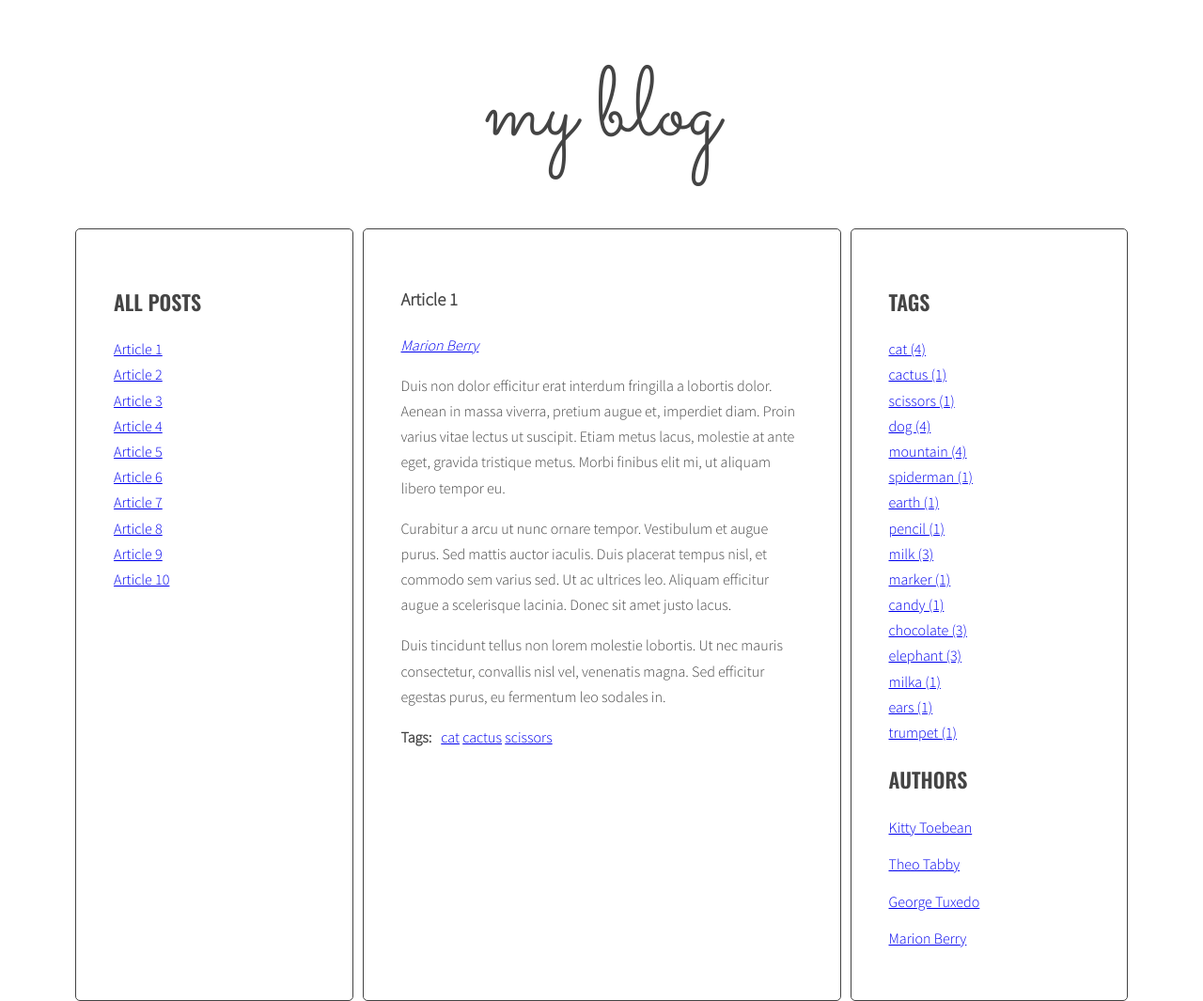
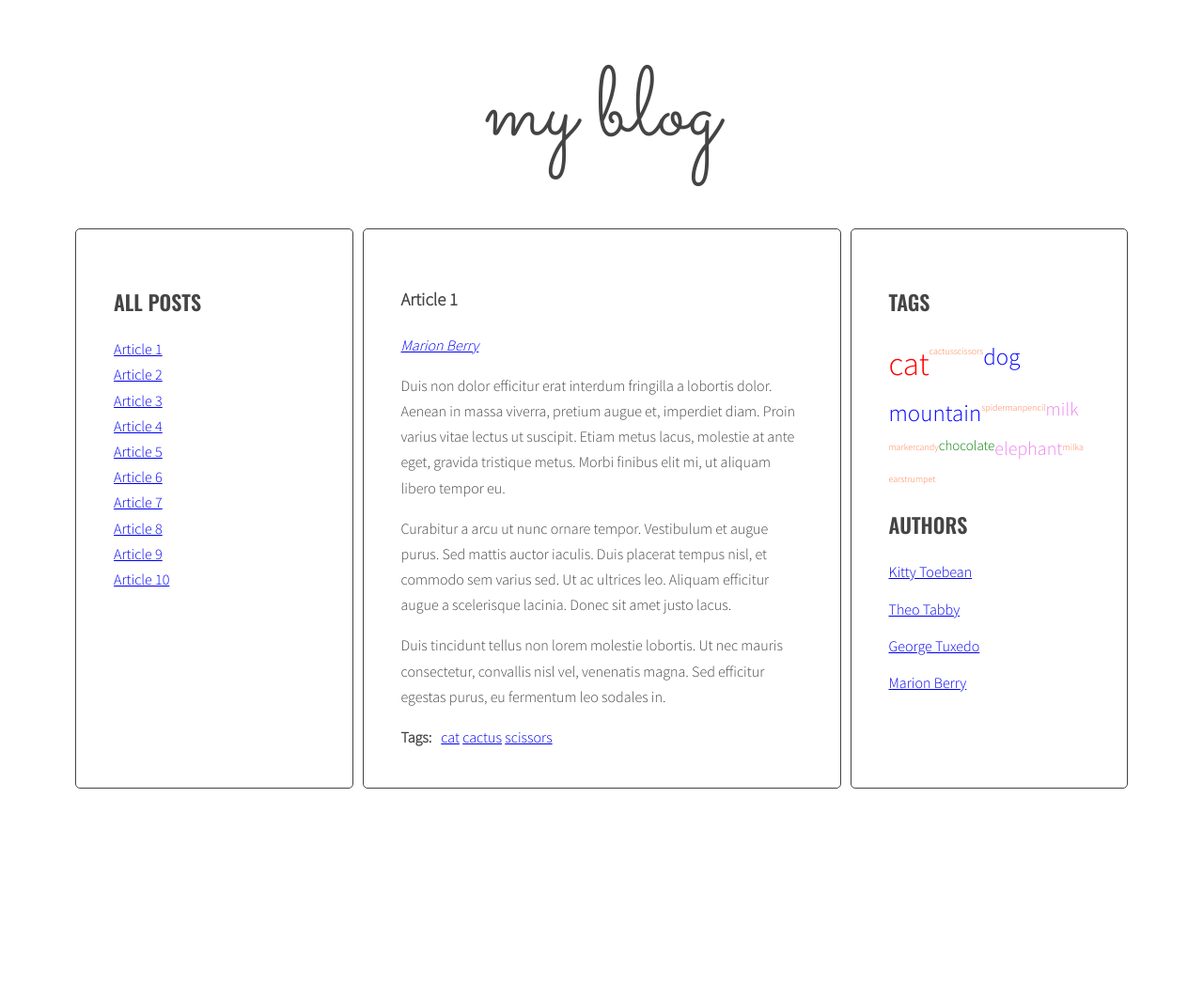
Before and after one commit to Adriannan23/javascript-blog, a website: page index.html in a window 1280 px wide. Shown: the whole page at 94% size. After the commit the page ends 847 px from the top, so only its background shows below. Drawn offline with nearby package versions, Linux system fonts and the light colour scheme.

Commit message:
add tag cloud

```diff
--- a/index.html
+++ b/index.html
@@ -81,7 +81,7 @@
                   </ul>
                 </div>
               </article>
-              <article class="post" id="article-5" data-tags="earth dog mountain" data-author="Marion Berry">
+              <article class="post" id="article-5" data-tags="cat dog mountain" data-author="Marion Berry">
                 <h3 class="post-title">Article 5</h3>
                 <p class="post-author"></p>
                 <div class="post-content">
@@ -113,7 +113,7 @@
                   </ul>
                 </div>
               </article>
-              <article class="post" id="article-7" data-tags="candy milk chocolate" data-author="Kitty Toebean">
+              <article class="post" id="article-7" data-tags="candy milk " data-author="Kitty Toebean">
                 <h3 class="post-title">Article 7</h3>
                 <p class="post-author"></p>
                 <div class="post-content">
--- a/js/script.js
+++ b/js/script.js
@@ -45,7 +45,8 @@
     optArticleAuthorSelector = '.post-author',
     optTagsListSelector = '.tags.list',
     optCloudClassCount = 5,
-    optCloudClassPrefix = 'tag-size-';
+    optCloudClassPrefix = 'tag-size-',
+    optAuthorsListSelector = '.authors.list';
 
 
   function generateTitleLinks(customSelector = '') {
@@ -116,7 +117,16 @@
 
   function calculateTagClass(count, params) {
 
+    const normalizedCount = count - params.min;
+    const normalizedMax = params.max - params.min;
+    const percentage = normalizedCount / normalizedMax;
+    const classNumber = Math.floor(percentage * (optCloudClassCount - 1) + 1);
+    // console.log("classNum:" + classNumber);
+    // console.log('tagsParams', params);
+    // console.log(count);
 
+    // console.log('zwroce takie cus: ' + (params + count));
+    return optCloudClassPrefix + classNumber;
 
   }
 
@@ -184,7 +194,7 @@
     /* [NEW] START LOOP: for each tag in allTags: */
     for (let tag in allTags) {
       /* [NEW] generate code of a link and add it to allTagsHTML */
-      allTagsHTML += '<li><a href="#tag-' + tag + '"' + 'class="' + '">' + tag + ' ' + '(' + allTags[tag] + ')' + '</a></li>';
+      allTagsHTML += '<li><a href="#tag-' + tag + '"' + 'class="' + calculateTagClass(allTags[tag], tagsParams) + '">' + tag + ' ' + '</a>' + '</li>';
 
       const tagLinkHTML = calculateTagClass(allTags[tag], tagsParams);
       console.log('tagLinkHTML:', tagLinkHTML);
--- a/sass/style.scss
+++ b/sass/style.scss
@@ -122,3 +122,34 @@ body {
     margin: 0 10px 0 0;
   }
 }
+
+
+.tags {
+  max-width: 100%;
+  display: flex;
+  flex-wrap: wrap;
+}
+.tag-size-5 {
+  font-size: 35px;
+  text-decoration: none;
+  color:red;
+}
+
+.tag-size-4 {font-size: 25px;
+  text-decoration: none;
+  color:blue;
+}
+
+.tag-size-3 {font-size: 20px;
+  text-decoration: none;
+  color:violet;
+ }
+
+.tag-size-2 {font-size: 15px;
+  text-decoration: none;
+color:green;}
+
+.tag-size-1 {font-size: 10px;
+  text-decoration: none;
+  color:coral;
+ }
```
Also changed, not shown: css/style.css, 1 other file.
